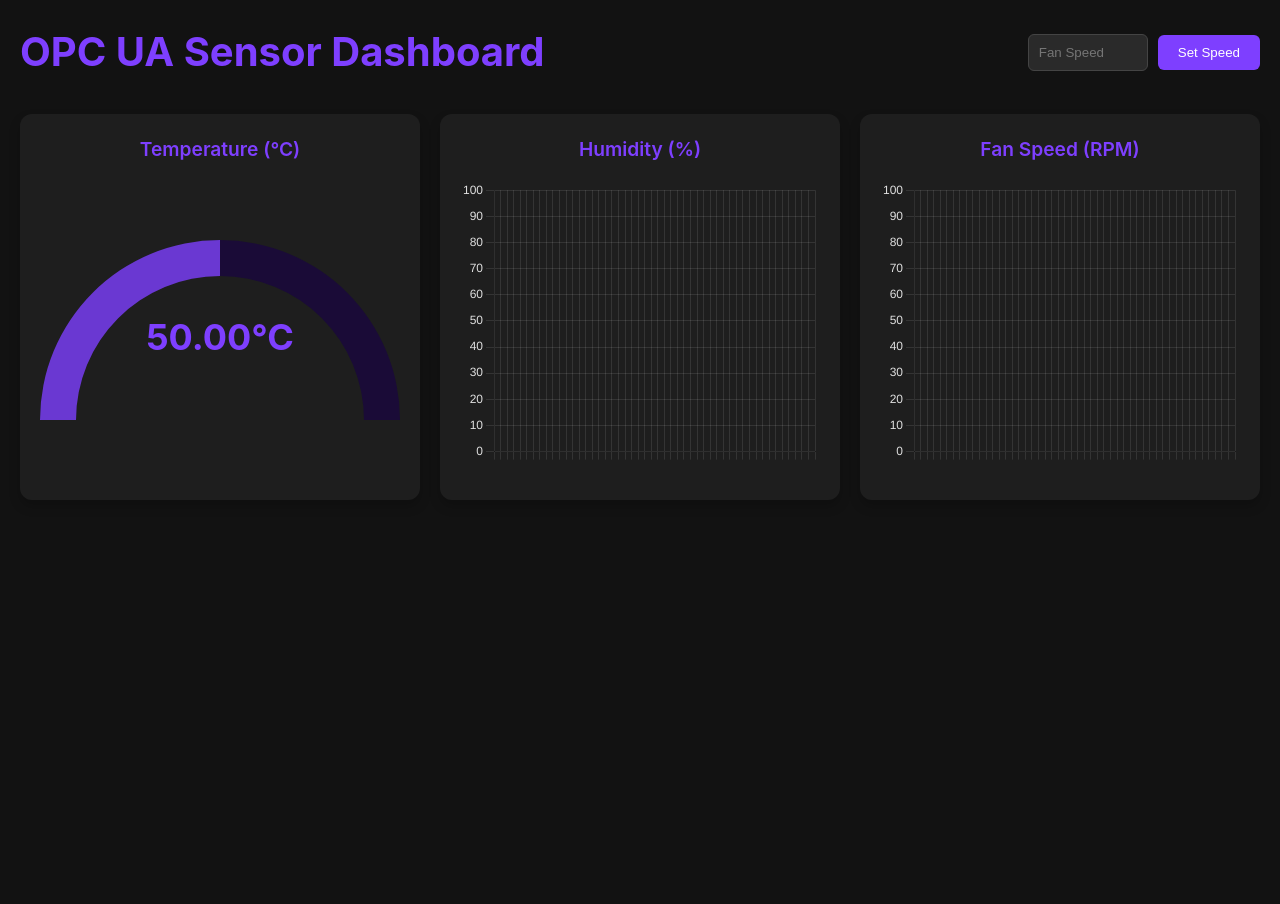
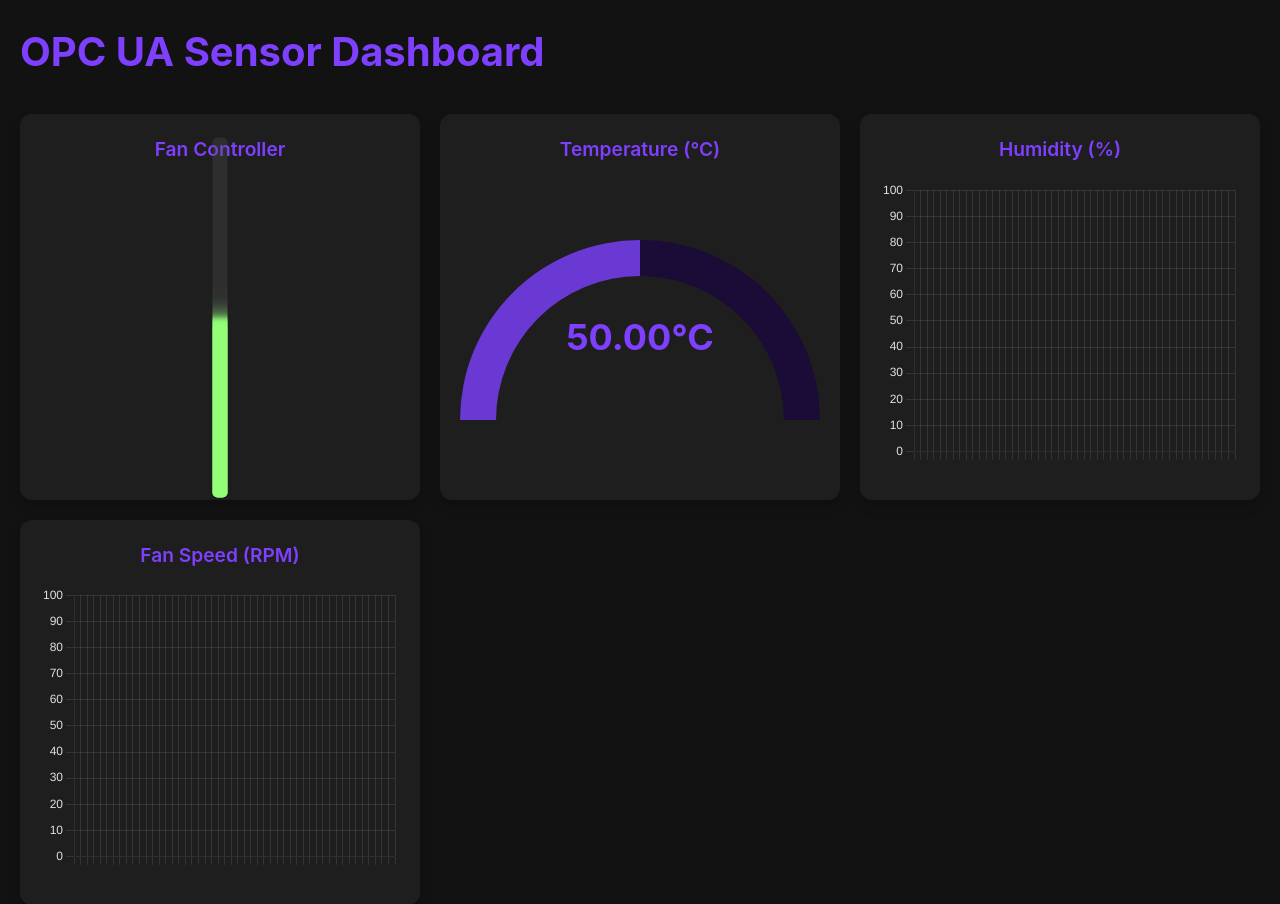
Before and after one commit to EinsPhoenix/OPC-UA-DASHBOARD, a Django app: page / in a window 1280 px wide. Shown: the top 904 px of the page. Before the commit the page ends 460 px from the top, so only its background shows below. Run offline with Django 5.2, Linux system fonts and the light colour scheme; data that the repository does not hold is empty; some libraries are stand-ins or nearby versions.

Commit message:
slider wip

```diff
--- a/upcuaDash/templates/dashboard.html
+++ b/upcuaDash/templates/dashboard.html
@@ -142,6 +142,98 @@
                 margin-top: 15px;
             }
         }
+
+        /* level settings 👇 */
+
+.slider {
+    /* slider */
+    --slider-width: 100%;
+    --slider-height: 15px;
+    --slider-bg: rgba(82, 82, 82, 0.322);
+    --slider-border-radius: 5px;
+    /* level */
+    --accent-color: #92ff77;
+    --level-transition-duration: 5s;
+    /* icon */
+    --icon-margin: 15px;
+    --icon-color: var(--slider-bg);
+    --icon-size: 30px;
+  }
+
+  .slider {
+    position: relative;
+    cursor: pointer;
+    display: -webkit-inline-box;
+    display: -ms-inline-flexbox;
+    display: inline-flex;
+    -webkit-box-orient: horizontal;
+    -webkit-box-direction: reverse;
+    -ms-flex-direction: row-reverse;
+    flex-direction: row-reverse;
+    -webkit-box-align: center;
+    -ms-flex-align: center;
+    align-items: center;
+  }
+
+  .slider .volume {
+    display: inline-block;
+    vertical-align: top;
+    margin-right: var(--icon-margin);
+    color: var(--icon-color);
+    width: var(--icon-size);
+    height: auto;
+    position: absolute;
+    left: 18px;
+    pointer-events: none;
+    transition-duration: 0.5s;
+  }
+
+  .slider .level {
+    -webkit-appearance: none;
+    -moz-appearance: none;
+    appearance: none;
+    width: var(--slider-width);
+    height: var(--slider-height);
+    background: var(--slider-bg);
+    overflow: hidden;
+    border-radius: var(--slider-border-radius);
+    -webkit-transition: height var(--level-transition-duration);
+    -o-transition: height var(--level-transition-duration);
+    transition: height var(--level-transition-duration);
+    cursor: inherit;
+    transform: rotate(270deg);
+  }
+
+  .slider .level::-webkit-slider-thumb {
+    -webkit-appearance: none;
+    width: 0px;
+    height: 0px;
+    -webkit-box-shadow: -200px 0 0 200px var(--accent-color);
+    box-shadow:
+      -100px 0 5px 100px var(--accent-color),
+      -100px 0px 20px 100px var(--accent-color);
+  }
+  .slider .level:hover ~ .volume {
+    color: var(--accent-color);
+    opacity: 0.6;
+  }
+
+  .slider .level::-moz-range-thumb {
+    width: 0;
+    height: 0;
+    border-radius: 0;
+    border: none;
+    box-shadow:
+      -100px 0 5px 100px var(--accent-color),
+      -100px 0px 20px 100px var(--accent-color);
+  }
+
+  .slider {
+    display: flex;
+    margin: 0;
+    width: auto;
+    top: 130px;
+  }
     </style>
 </head>
 <body>
@@ -150,15 +242,31 @@
             <h1 class="dashboard-title">OPC UA Sensor Dashboard</h1>
             <div class="sensor-controls">
                 <div class="control-input">
-                    <input type="number" id="fanSpeedInput" min="0" max="100" oninput="checkMaxValue(this)" placeholder="Fan Speed" />
-                    <button class="btn" onclick="setFanSpeed()">Set Speed</button>
+                    <!-- <input type="number" id="fanSpeedInput" min="0" max="100" oninput="checkMaxValue(this)" placeholder="Fan Speed" />
+                    <button class="btn" onclick="setFanSpeed()">Set Speed</button> -->
+
                 </div>
             </div>
         </div>
 
+
         <div id="chartsContainer" class="charts-grid">
+            <div class="charts-grid">
+                <!-- <label class="slider">
+                <input type="range" class="level" />
+                </label> -->
+
+                <div class="chart-card">
+                    <div class="chart-title">Fan Controller</div>
+                    <label class="slider">
+                        <input type="range" class="level" id="newSlider" min="0" max="100" value="50" />
+                    </label>
+                </div>
+
+            </div>
             <!-- Charts will be dynamically added here -->
         </div>
+
     </div>
 
     <script>
@@ -359,6 +467,12 @@
         }
 
         setInterval(fetchData, 500);
+
+        document.getElementById('newSlider').addEventListener('input', function (event) {
+            const value = event.target.value;
+            console.log("New Slider Value: " + value);
+            // Optional: Hier kann Logik hinzugefügt werden, um Werte im Dashboard zu aktualisieren.
+        });
     </script>
 </body>
 </html>
```
